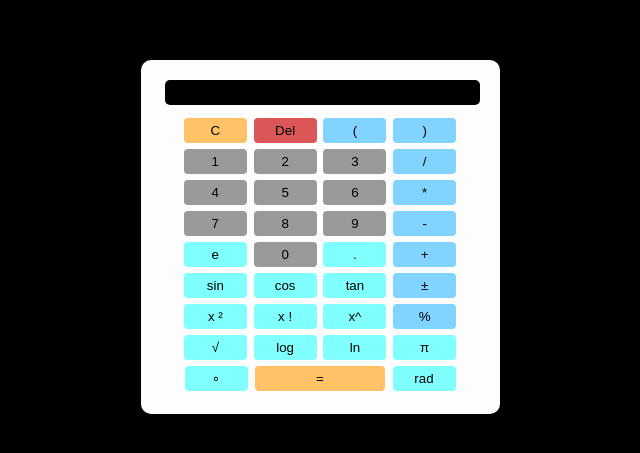
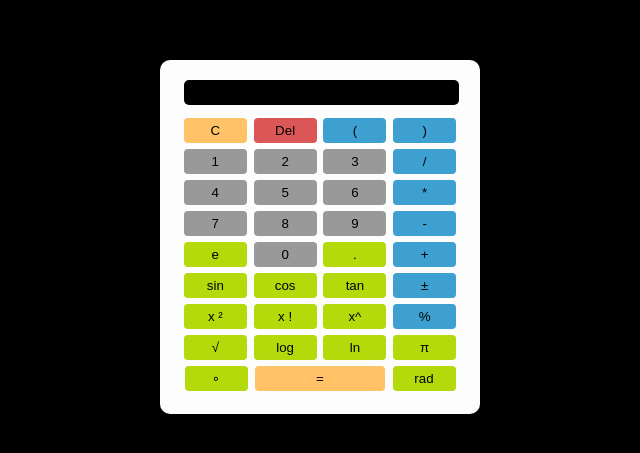
Before and after one commit to Arya-BudiArtana/scient-calculator-with-js, a plain HTML site: page index.html in a window 1280 px wide. Shown: the part 163-616 px from the top of the page, without its empty margins (320-960 px from the left). Drawn offline with Linux system fonts and the light colour scheme.

Commit message:
complate template

```diff
--- a/style.css
+++ b/style.css
@@ -22,7 +22,7 @@ body {
     margin: 10px auto;
     }
     input[type=text] {
-    width: 315px;
+    width: 275px;
         height: 25px;
         border-radius: 5px;
         border: 0px;
@@ -71,9 +71,9 @@ body {
         background-color: #999999;
     }
     .operasi-dasar {
-        background-color: #80d4ff;
+        background-color: #3da0d1;
     }
 
     .sains {
-        background-color: #80ffff;
+        background-color: #b4da0b;
     }
```
